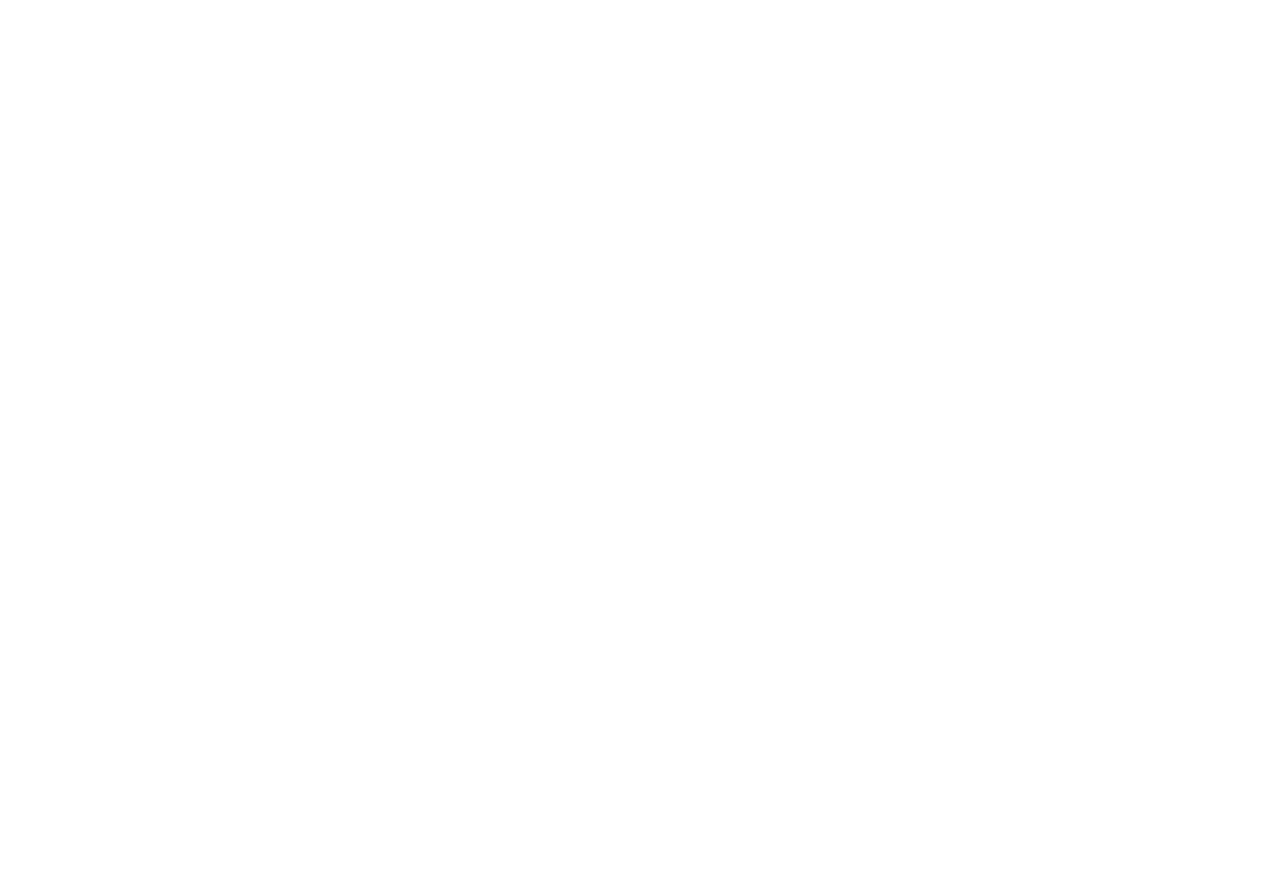
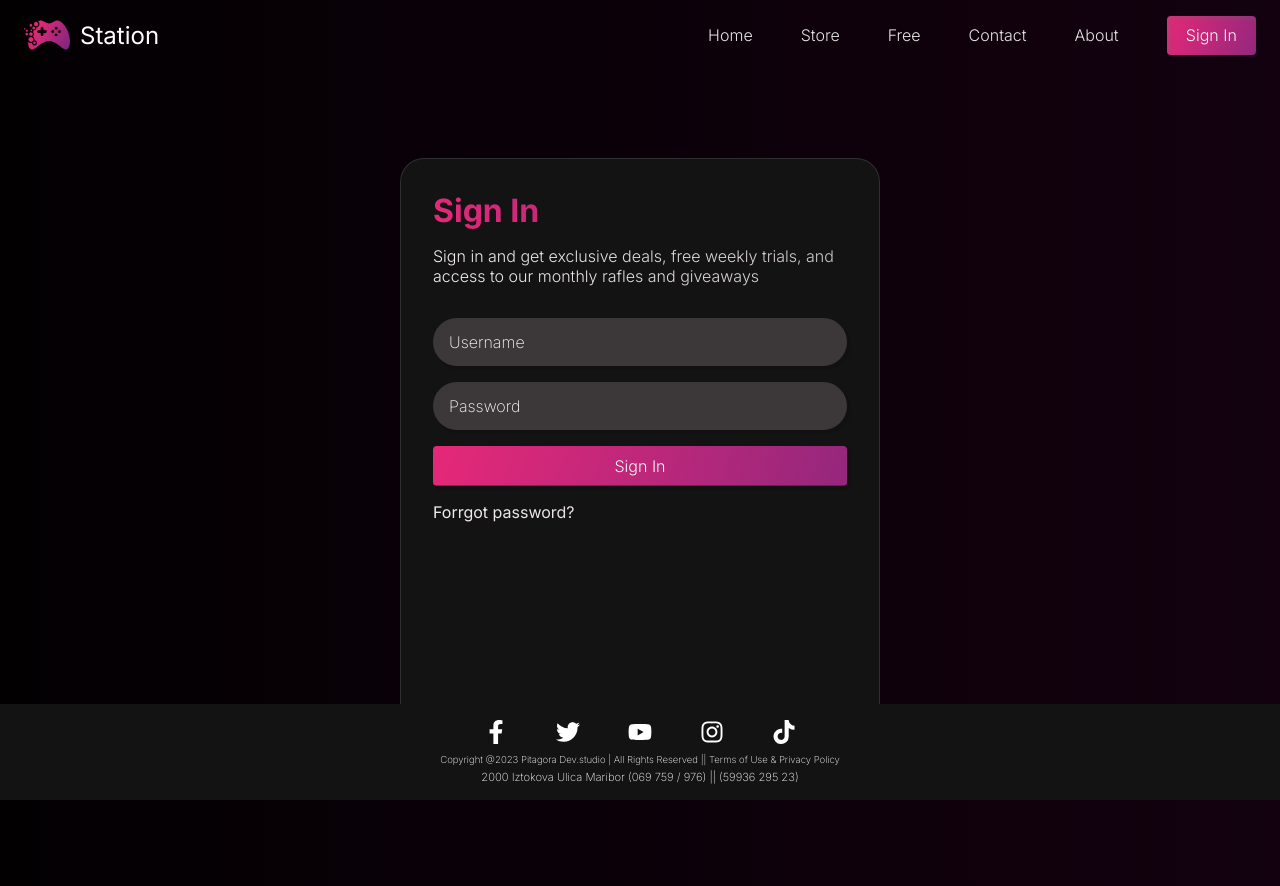
Before and after one commit to pythagor4s/online-store, a React (Vite) app: page /sign in a window 1280 px wide. Before the commit this address had no page. Before the commit the page ends 800 px from the top, so only its background shows below. Built offline with nearby package versions, Linux system fonts and the light colour scheme.

Commit message:
fixed descriptions and more fixes

```diff
--- a/src/App.jsx
+++ b/src/App.jsx
@@ -7,8 +7,8 @@ import Login from './Pages/Login'
 import Games from './Pages/Games'
 import TicTacToe from './Pages/TicTacToe'
 import AboutRealPage from './Pages/AboutRealPage'
-
-
+import SignIn from './Pages/SignIn'
+import Recover from './Pages/Recover'
 
 function App() {
 
@@ -22,6 +22,8 @@ function App() {
           <Route path="login" element={<Login />} />
           <Route path="tictactoe" element={<TicTacToe />} />
           <Route path="aboutpage" element={<AboutRealPage />} />
+          <Route path="sign" element={<SignIn />} />
+          <Route path="recover" element={<Recover />} />
         </Route>
       </Routes>
     </BrowserRouter>
--- a/src/Pages/About.jsx
+++ b/src/Pages/About.jsx
@@ -12,7 +12,7 @@ export default function About() {
                     <div className="hero-container">
                         <img className="hero-image" src="/src/assets/hero.jpg" />
                         <div className="hero-description">Welcome to the beating heart of gaming prowess, the Hero Page. Dive into a universe where pixels transform into extraordinary heroes and epic sagas await your command. From nostalgic icons to modern marvels, discover characters that define generations. Rent or own, the choice is yours. Level up your gaming experience with GameStation, where heroes come alive!</div>
-                        <Link to="games" className="button">Visit the store</Link>
+                        <Link to="store" className="button">Visit the store</Link>
                     </div>
 
             </div>
--- a/src/Pages/Login.jsx
+++ b/src/Pages/Login.jsx
@@ -1,4 +1,5 @@
 import React from "react";
+import { Link } from "react-router-dom"
 
 export default function Login() {
 
@@ -15,8 +16,8 @@ export default function Login() {
                 </div>
             <form className="form" onSubmit={handleSubmit}>
                 {<input
-                    type="email"
-                    placeholder="username"
+                    type="text"
+                    placeholder="Username"
                     className="form--input"
                 />}
                 {<input
@@ -34,7 +35,6 @@ export default function Login() {
                     placeholder="Confirm password"
                     className="form--input"
                 />
-
                 <div className="form--marketing">
                     <input
                         id="okayToEmail"
@@ -49,11 +49,11 @@ export default function Login() {
                     Create Account
                 </button>
                 <p className="have-account">Already have an account?</p>
-                <button
+                <Link to="../sign"
                     className="form--submit2"
                 >
                     Sign In
-                </button>
+                </Link>
             </form>
             </div>
         </div>
--- /dev/null
+++ b/src/Pages/Recover.jsx
@@ -0,0 +1,40 @@
+import React from "react";
+
+export default function Recover() {
+
+    function handleSubmit(event) {
+        event.preventDefault()
+    }
+
+    function sentmail() {
+        alert("Recovery code sent!")
+    }
+
+    return(
+        <div>
+             <div className="form-container">
+                <div className="signup">
+                    <h1 className="sign-title">Sign In</h1>
+                    <p className="sign-desc">A link will be sent to your email address. If the email isn't visible in your inbox try checking the spam folder or some shit.</p>
+                </div>
+            <form className="form" onSubmit={handleSubmit}>
+                {<input
+                    type="email"
+                    placeholder="Email"
+                    className="form--input"
+                />}
+
+
+
+
+                <button onClick={() => sentmail()}
+                    className="form--submit2"
+                >
+                    Recover Account
+                </button>
+
+            </form>
+            </div>
+        </div>
+    )
+}
--- /dev/null
+++ b/src/Pages/SignIn.jsx
@@ -0,0 +1,41 @@
+import React from "react";
+import { Link } from "react-router-dom"
+
+export default function SignIn() {
+    function handleSubmit(event) {
+        event.preventDefault()
+    }
+
+    return(
+        <div>
+             <div className="form-container">
+                <div className="signup">
+                    <h1 className="sign-title">Sign In</h1>
+                    <p className="sign-desc">Sign in and get exclusive deals, free weekly trials, and access to our monthly rafles and giveaways</p>
+                </div>
+            <form className="form" onSubmit={handleSubmit}>
+                {<input
+                    type="text"
+                    placeholder="Username"
+                    className="form--input"
+                />}
+
+                <input
+                    type="password"
+                    placeholder="Password"
+                    className="form--input"
+                />
+
+
+
+                <button
+                    className="form--submit2"
+                >
+                    Sign In
+                </button>
+                <Link className="forgot-pas" to="../recover">Forrgot password?</Link>
+            </form>
+            </div>
+        </div>
+    )
+}
--- a/src/data.js
+++ b/src/data.js
@@ -2,7 +2,7 @@ export default [
     {
         name: "Tic Tac Toe",
         price: 5.95,
-        description: "Most popular 2 player game. Makes for great fun and all that shit. Just don’t fuck up",
+        description: "Classic 3x3 grid game where players aim to form a line of three of their symbols in a row, column, or diagonal.",
         basket: false,
         play: true,
         id: 1,
@@ -13,7 +13,7 @@ export default [
     {
         name: "Tenzies",
         price: 8.95,
-        description: "Roll the dice and test your luck! The faster you sort all the cubes the better.",
+        description: "Dice rolling game where players race to roll and match all their dice to a target number, using strategic rerolls.",
         basket: false,
         play: true,
         id: 2,
@@ -24,7 +24,7 @@ export default [
     {
         name: "Crazy 8",
         price: 24.95,
-        description: "I don’t actually know how to play this one, but we had it as part of a project assignment this year.",
+        description: "Card game where players aim to play all their cards by matching the top card's rank or suit, with special rules for eights.",
         basket: false,
         play: true,
         id: 3,
@@ -35,7 +35,7 @@ export default [
     {
         name: "Snake",
         price: 14.95,
-        description: "This bitch ass game has been played on old NOKIA phones, and it still fucking rocks.",
+        description: "Video game where players control a growing snake, navigating a grid to collect food while avoiding collisions with the snake's own body.",
         basket: false,
         play: true,
         id: 4,
@@ -46,7 +46,7 @@ export default [
     {
         name: "Mario Kart",
         price: 69.95,
-        description: "It ain’t actually the real fucking Mario Kart lmao. I just need placeholder games.",
+        description: "Fun racing game featuring iconic Nintendo characters, power-ups, and crazy tracks filled with obstacles and surprises.",
         basket: false,
         play: false,
         id: 5,
@@ -57,7 +57,7 @@ export default [
     {
         name: "Pac-Man",
         price: 24.95,
-        description: "I guess this game never dies. Still being played to this day. GIVE US UR MUNEI!",
+        description: "Classic arcade game where players control Pac-Man to eat all dots in a maze while avoiding colorful ghosts.",
         basket: false,
         play: false,
         id: 6,
@@ -68,7 +68,7 @@ export default [
     {
         name: "Fortnite",
         price: 24.95,
-        description: "I guess this game never dies. Still being played to this day. GIVE US UR MUNEI!",
+        description: "Players fight individually or in teams, scavenging for weapons and resources to be the last one standing.",
         basket: false,
         play: false,
         id: 7,
@@ -80,7 +80,7 @@ export default [
     {
         name: "Minecraft",
         price: 24.95,
-        description: "I guess this game never dies. Still being played to this day. GIVE US UR MUNEI!",
+        description: "Open-world sandbox game where players mine resources, build structures, and explore blocky landscapes, fostering creativity and survival skills.",
         basket: false,
         play: false,
         id: 8,
@@ -91,7 +91,7 @@ export default [
     {
         name: "Zelda",
         price: 24.95,
-        description: "I guess this game never dies. Still being played to this day. GIVE US UR MUNEI!",
+        description: "Action-adventure series following the hero Link in various quests to rescue Princess Zelda, solve puzzles, and battle foes in the mythical land of Hyrule.",
         basket: false,
         play: false,
         id: 9,
--- a/src/index.css
+++ b/src/index.css
@@ -105,7 +105,7 @@
 
 .content p:nth-of-type(2) {
   color: rgb(254, 255, 255);
-  font-size: .9rem;
+  font-size: .8rem;
   user-select: none;
   margin-top: .5em;
   margin-bottom: auto;
@@ -934,7 +934,8 @@ nav a {
 
 .form--marketing {
   color: white;
-
+  display: flex;
+  align-items: center;
 }
 
 
@@ -971,6 +972,8 @@ nav a {
   /* background: linear-gradient(111deg, #550494 0%, #037B96 100%); */
   background-size: 130%;
   background-position: left;
+  display: flex;
+  justify-content: center;
   text-decoration: none;
   border-radius: 4px;
   padding: .6em 1.2em;
@@ -991,7 +994,11 @@ nav a {
 input[type="checkbox"] {
   cursor: pointer;
   margin-right: 1em;
+  width: 15px;
+  height: 15px;
 }
+
+
 
 /* .signup {
 
@@ -1020,6 +1027,21 @@ input[type="checkbox"] {
   margin-bottom: 2em;
 }
 
+.forgot-pas {
+  background: linear-gradient(76deg, #f5eff2 0%, #cbc5c9 100%);
+  background-clip: text;
+  -webkit-background-clip: text;
+  -webkit-text-fill-color: transparent;
+  font-weight: 400;
+  font-size: 1rem;
+}
+
+.forgot-pas:hover {
+  background: #e62877;
+  background-clip: text;
+  -webkit-background-clip: text;
+  -webkit-text-fill-color: transparent;
+}
 
 
 .contact-wrapper {
```
